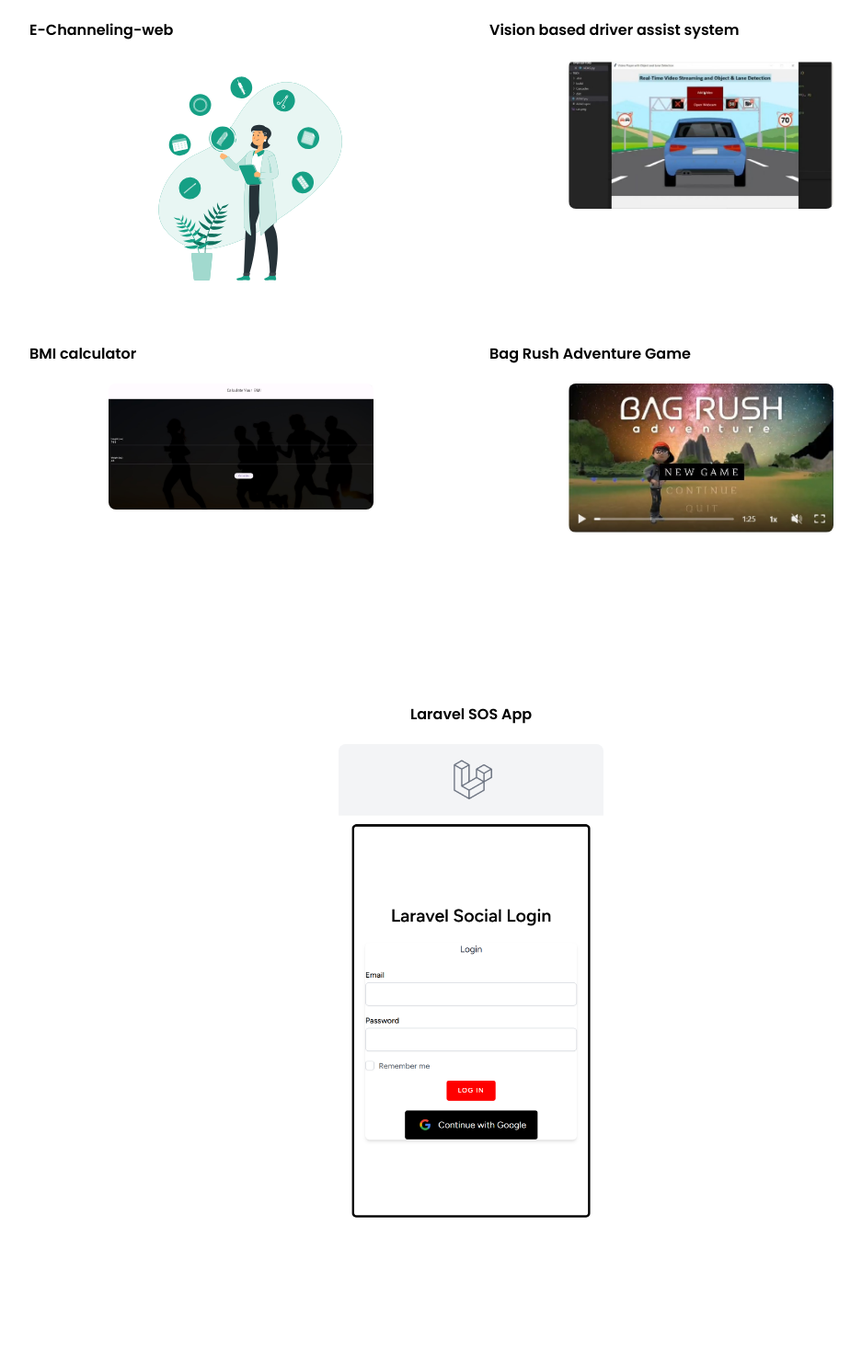
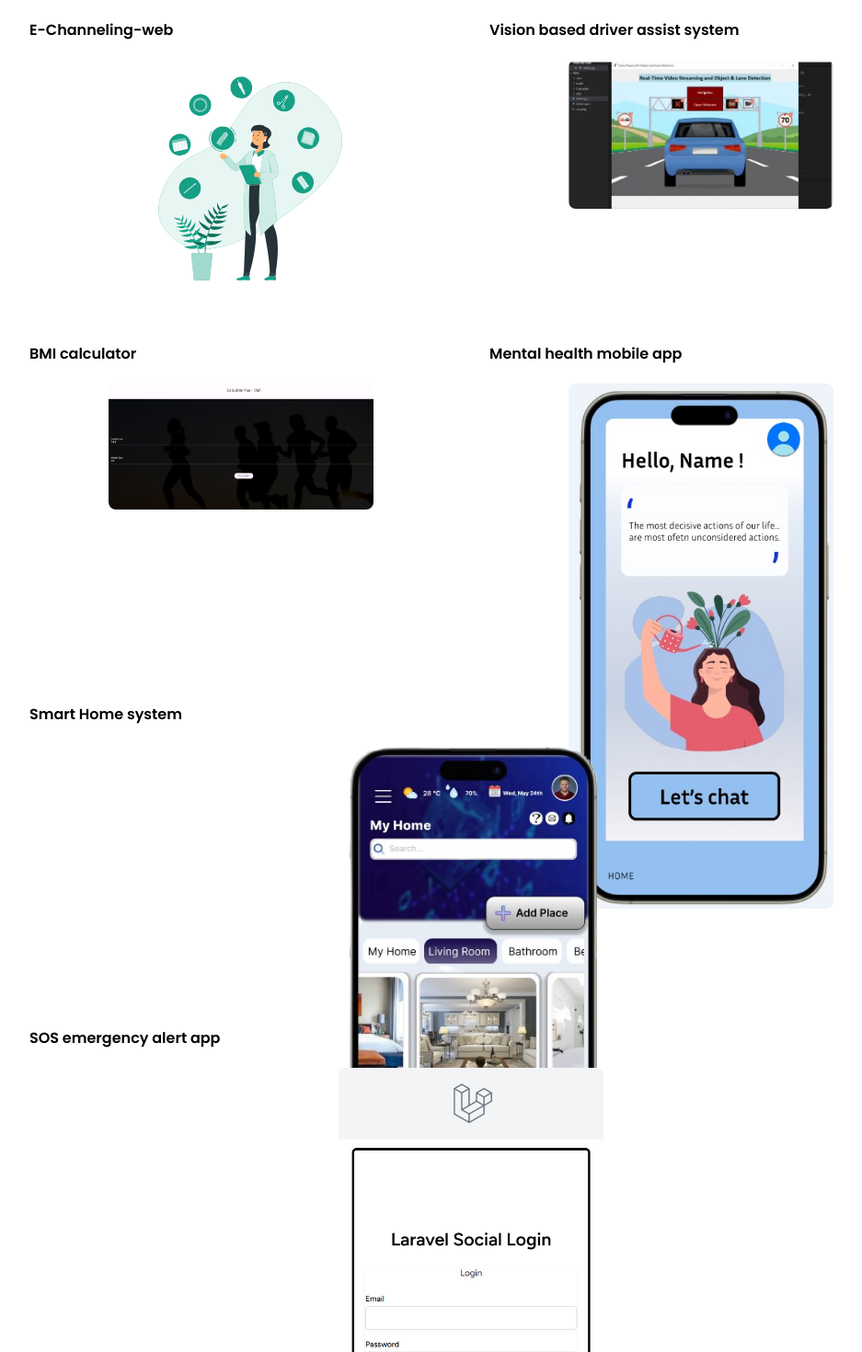
Before and after one commit to Kavishathejan/Kavisha-s-portfolio, a Next.js app: page / in a window 1280 px wide. Shown: the part 1330-2800 px from the top of the page at 92% size, without its empty margins (128-1065 px from the left). Built offline with nearby package versions, Linux system fonts and the light colour scheme.

Commit message:
sample update

```diff
--- a/pages/index.tsx
+++ b/pages/index.tsx
@@ -1,7 +1,7 @@
 // imports
 import Head from "next/head";
 import { BsFillMoonStarsFill } from "react-icons/bs";
-import { AiOutlineTwitter, AiFillLinkedin, AiFillGithub,AiOutlineMail } from "react-icons/ai";
+import { AiOutlineTwitter, AiFillLinkedin, AiFillGithub, AiOutlineMail } from "react-icons/ai";
 // images
 import Image from "next/image";
 import p2 from "../public/p2.png";
@@ -17,7 +17,7 @@
 import sos from "../public/sos.png";
 import yaka from "../public/yaka.png";
 import mental from "../public/mental.png";
-import shome from "../public/shome.png";// Add the image for Bag Rush game
+import shome from "../public/shome.png"; // Add the image for Bag Rush game
 // hooks
 import { useState } from "react";
 
@@ -28,7 +28,7 @@
   return (
     <div className={darkmode ? "dark" : ""}>
       <Head>
-        <title>Kavisha Portfolio</title>
+        <title>Kavisha&apos;s Portfolio</title>
         <meta name="description" content="Generated by create next app" />
         <style>
           @import url('https://fonts.googleapis.com/css2?family=Poppins:wght@300;400;600;800&display=swap');
@@ -49,7 +49,7 @@
               </li>
               <li>
                 <a
-                  href="https://drive.google.com/file/d/1q3jPHd8ZfnLtYUD66JWnlDefhIvYTspp/view?usp=drive_link" target="_blank"  rel="noopener noreferrer"
+                  href="https://drive.google.com/file/d/1q3jPHd8ZfnLtYUD66JWnlDefhIvYTspp/view?usp=drive_link" target="_blank"
                   className=" bg-purple-600 text-white px-4 py-2 border-none rounded-md "
                 >
                   Resume
@@ -67,7 +67,7 @@
               UI/UX designer and Full-stack developer
             </h3>
             <p className=" text-sm py-2 text-gray-400 leading-6 md:text-md max-w-xl mx-auto">
-              An accountable and motivated 4th-year undergraduate adept at
+              An accountable and motivated 4th-year undergraduate, adept at
               teamwork and tackling challenges with a positive outlook.
             </p>
           </div>
@@ -75,17 +75,16 @@
           <div className="text-5xl flex justify-center gap-16 text-gray-600">
             <a
               href="https://www.linkedin.com/in/kavisha-thejan-8b0825305?utm_source=share&utm_campaign=share_via&utm_content=profile&utm_medium=android_app"
-              target="_blank"  rel="noopener noreferrer"
+              target="_blank"
             >
               <AiFillLinkedin />
             </a>
-            <a href="https://github.com/Kavishathejan" target="_blank"  rel="noopener noreferrer">
+            <a href="https://github.com/Kavishathejan" target="_blank">
               <AiFillGithub />
             </a>
-            <a href="mailto:kavishadulanjanastc@gmail.com" target="_blank" rel="noopener noreferrer"  >
-  <AiOutlineMail />
-</a>
-
+            <a href="mailto:kavishadulanjanastc@gmail.com" target="_blank" rel="noopener noreferrer">
+              <AiOutlineMail />
+            </a>
           </div>
           {/* profile image */}
           <div
@@ -158,8 +157,8 @@
           </div>
         </section>
 
-                {/* Project portfolio */}
-                <section>
+        {/* Project portfolio */}
+        <section>
           <div>
             <h3 className=" text-3xl py-5 font-bold opacity-60 dark:text-white dark:opacity-100">
               Projects portfolio
@@ -172,7 +171,7 @@
               <h3 className=" text-1xl py-5 font-semibold opacity-100 dark:text-white dark:opacity-100">
                 E-Channeling-web
               </h3>
-              <a href="https://github.com/Kavishathejan/E-Channeling-web.git" target="_blank"  rel="noopener noreferrer">
+              <a href="https://github.com/Kavishathejan/E-Channeling-web.git" target="_blank">
                 <div className="w-72 h-72 mx-auto"> {/* Uniform width and height */}
                   <Image
                     src={web1}
@@ -188,7 +187,7 @@
               <h3 className=" text-1xl py-5 font-semibold opacity-100 dark:text-white dark:opacity-100">
                 BMI calculator
               </h3>
-              <a href="https://github.com/Kavishathejan/finalpro.git" target="_blank"  rel="noopener noreferrer">
+              <a href="https://github.com/Kavishathejan/finalpro.git" target="_blank">
                 <div className="w-72 h-72 mx-auto"> {/* Uniform width and height */}
                   <Image
                     src={bmi}
@@ -206,11 +205,11 @@
               <h3 className=" text-1xl py-5 font-semibold opacity-100 dark:text-white dark:opacity-100">
                 Vision based driver assist system
               </h3>
-              <a href="https://github.com/Kavishathejan/Vision_based_driver_assist_system.git" target="_blank" rel="noopener noreferrer">
+              <a href="https://github.com/Kavishathejan/Vision_based_driver_assist_system.git" target="_blank">
                 <div className="w-72 h-72 mx-auto"> {/* Uniform width and height */}
                   <Image
                     src={driv}
-                    alt="Driver assist system"
+                    alt="driver assist system"
                     className="rounded-lg object-cover"
                     layout="responsive"
                     width={400}
@@ -220,13 +219,13 @@
               </a>
 
               <h3 className=" text-1xl py-5 font-semibold opacity-100 dark:text-white dark:opacity-100">
-                Bag Rush Adventure Game
+                Mental health mobile app
               </h3>
-              <a href="https://www.linkedin.com/posts/nisal-basura-wickramasinghe-06884820b_techchallenge02-unity-gamedevelopment-ugcPost-7210110628202516480-Vgns?utm_source=share&utm_medium=member_desktop" target="_blank"  rel="noopener noreferrer">
+              <a href="https://github.com/Kavishathejan/mental_health_mobile_app.git" target="_blank">
                 <div className="w-72 h-72 mx-auto"> {/* Uniform width and height */}
                   <Image
-                    src={web3}
-                    alt="Bag Rush Adventure Game"
+                    src={mental}
+                    alt="mental health app"
                     className="rounded-lg object-cover"
                     layout="responsive"
                     width={400}
@@ -237,120 +236,40 @@
             </div>
 
             <div className="basis-1/3 flex-1">
-              <h3 className=" text-1xl py-5 font-semibold opacity-100 dark:text-white dark:opacity-100 text-center" >
-                Laravel SOS App
+              <h3 className=" text-1xl py-5 font-semibold opacity-100 dark:text-white dark:opacity-100">
+                Smart Home system
               </h3>
-              <a href="https://github.com/Kavishathejan/alarms.git" target="_blank" rel="noopener noreferrer">
+              <a href="https://github.com/Kavishathejan/smart_home_system.git" target="_blank">
+                <div className="w-72 h-72 mx-auto"> {/* Uniform width and height */}
+                  <Image
+                    src={shome}
+                    alt="smart home system"
+                    className="rounded-lg object-cover"
+                    layout="responsive"
+                    width={400}
+                    height={400}
+                  />
+                </div>
+              </a>
+
+              <h3 className=" text-1xl py-5 font-semibold opacity-100 dark:text-white dark:opacity-100">
+                SOS emergency alert app
+              </h3>
+              <a href="https://github.com/Kavishathejan/SOS_emergency_app.git" target="_blank">
                 <div className="w-72 h-72 mx-auto"> {/* Uniform width and height */}
                   <Image
                     src={sos}
-                    alt="Laravel SOS App"
+                    alt="SOS emergency alert app"
                     className="rounded-lg object-cover"
                     layout="responsive"
-                    width={40}
-                    height={40}
+                    width={400}
+                    height={400}
                   />
                 </div>
               </a>
             </div>
           </div>
         </section>
-        <br />
-        <br />
-        <br />
-        <br />
-        <br />
-        <br />
-        <br />
-        <br />
-        <br />
-        <br />
-        <br />
-        <br />
-        <br />
-        <br />
-        <br />
-
-        {/* Figma UI designs portfolio */}
-        <section>
-          <div>
-            <h3 className=" text-3xl py-5 font-bold opacity-60 dark:text-white dark:opacity-100">
-              Figma UI designs portfolio
-            </h3>
-          </div>
-          <div className="md:flex lg:flex gap-10 mx-auto">
-          <div className="text-center shadow-lg p-5 rounded-xl my-10 dark:bg-gradient-to-b from-purple-600">
-              <a href="https://www.figma.com/design/mMTnSLmI3l3q8PXhBcJtlq/Untitled?node-id=0-1&t=9mN4wt3XgRzW8zya-1"><Image
-                src={yaka}
-                width={300}
-                height={300}
-                alt="web app"
-                className=" inline py-5"
-              />
-
-              <h4 className="py-4 text-purple-600 text-md font-semibold">
-                Figma
-              </h4>
-              <h4 className="py-4 text-black-600 text-md font-semibold dark:text-white">
-
-                User interace designs for <br />traditional masks selling app <br /> (mobile)
-              </h4>
-              </a>
-            </div>
-
-            {/* Mobile app development */}
-            <div className="text-center shadow-lg p-5 rounded-xl my-10 dark:bg-gradient-to-b from-purple-600">
-              <a href="https://www.figma.com/design/jiKUeJzcnRf1ox2xEwu38b/FYP?node-id=0-1&t=vGx2O2LSenEcrFrD-1" target="_blank"  rel="noopener noreferrer"><Image
-                src={mental}
-                width={300}
-                height={300}
-                alt="mobile app"
-                className=" inline py-5"
-              />
-              <h4 className="py-4 text-purple-600 text-md font-semibold">
-                Figma
-              </h4>
-
-              <h4 className="py-4 text-black-600 text-md font-semibold dark:text-white">
-
-                User interace designs for <br />mental health app (mobile)
-              </h4>
-              </a>
-            </div>
-
-            {/* Web development */}
-            <div className="text-center shadow-lg p-5 rounded-xl my-10 dark:bg-gradient-to-b from-purple-600">
-              <a href="https://www.figma.com/design/IchfP3O9QoxZtqzbGutO7G/Untitled?node-id=0-1&t=36XUF0dfM4bPWG7L-1"><Image
-                src={shome}
-                width={300}
-                height={300}
-                alt="web app"
-                className=" inline py-5"
-              />
-
-              <h4 className="py-4 text-purple-600 text-md font-semibold">
-                Figma
-
-              </h4>
-              <h4 className="py-4 text-black-600 text-md font-semibold dark:text-white">
-
-                User interace designs for <br />SmartHome (desktop/mobile/tablet)
-              </h4>
-              </a>
-            </div>
-          </div>
-
-
-        </section>
-        <section>
-        <h4 className="py-4 text-black-600 text-md font- text-center dark:text-white">
-        © 2024 Kavisha Thejan Kahandugoda
-        All Rights Reserved
-
-              </h4>
-
-        </section>
-
       </main>
     </div>
   );
```
